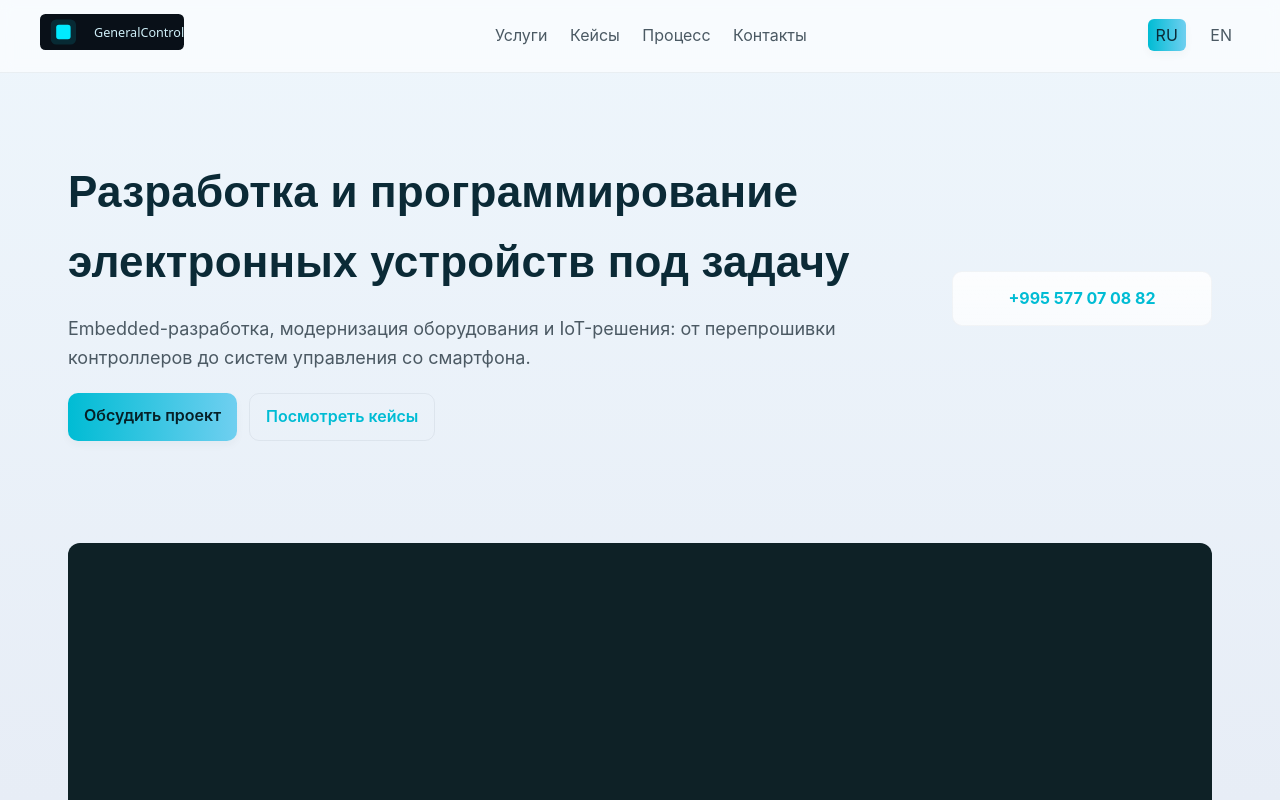
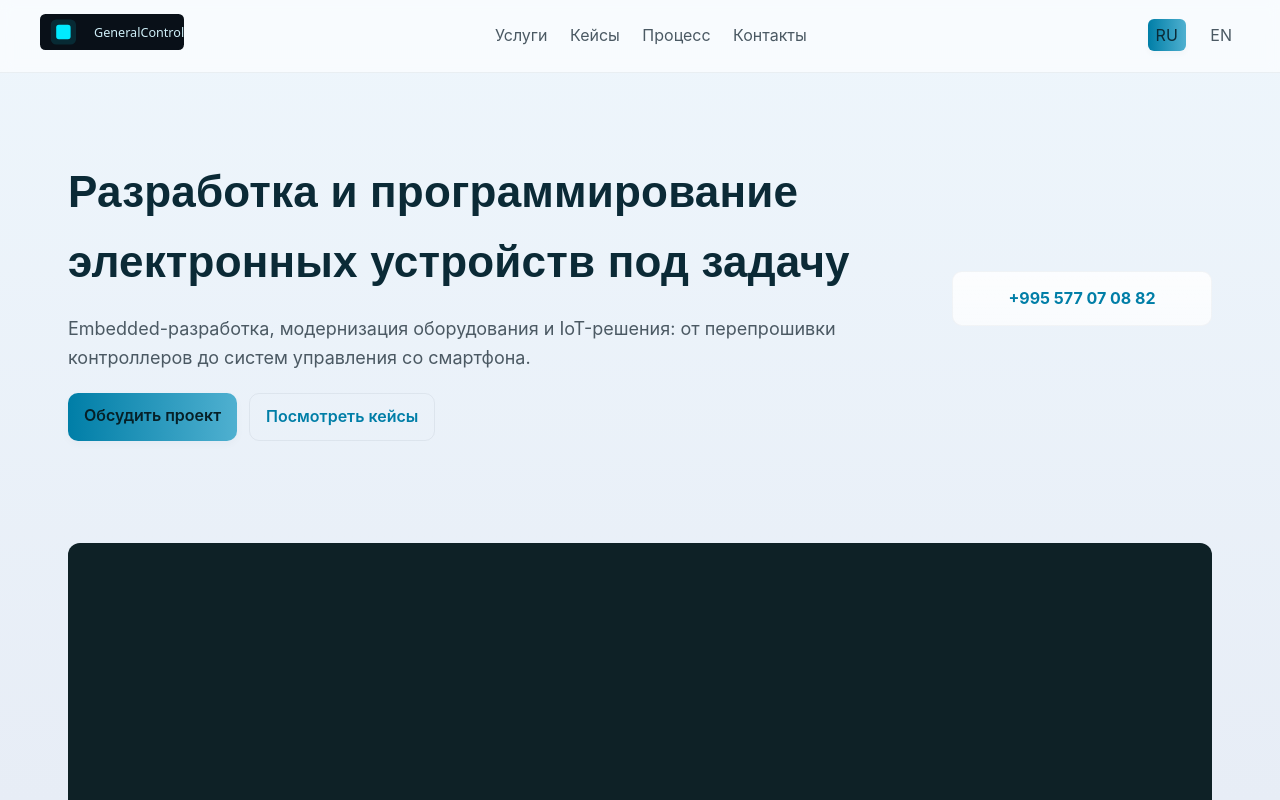
Before and after one commit to katerina-creator/generalcontrollers, a website: page index.html in a window 1280 px wide. Shown: the top 800 px of the page. Drawn offline with Linux system fonts and the light colour scheme.

Commit message:
pdate index.html, en.html, and styles.css to use plain root-relative language links and apply the new light industrial color system and card styling. Then I'll re-check JS for language handling.

```diff
--- a/assets/css/styles.css
+++ b/assets/css/styles.css
@@ -1,11 +1,11 @@
 :root{
   --bg-top:#eef6fc; /* very light cool blue */
   --bg-bottom:#e7edf6; /* steel-light gradient */
-  --surface:#eef3f8; /* base panel color */
-  --surface-2:#dce6f2; /* secondary tone */
-  --glass:rgba(255,255,255,0.85); /* light, near-solid panels */
-  --accent:#00bcd4; /* cold cyan */
-  --accent-2:#6fcff0;
+  --surface:#ffffff; /* cards/panels: white */
+  --surface-2:#f3f7fb; /* subtle secondary tone */
+  --glass:rgba(255,255,255,0.9);
+  --accent:#007ea7; /* professional blue */
+  --accent-2:#4fb0d0;
   --muted:#4b5963; /* paragraph color */
   --text:#0b2a36; /* primary text dark slate */
   --container:1200px;
@@ -34,14 +34,14 @@ body{
 .container{max-width:var(--container);margin:0 auto;padding:var(--space-md)}
 
 /* Grid overlay */
-.page-grid-overlay{position:fixed;inset:0;pointer-events:none;background-image:linear-gradient(rgba(11,42,54,0.02) 1px,transparent 1px),linear-gradient(90deg,rgba(11,42,54,0.02) 1px,transparent 1px);background-size:220px 220px,220px 220px;opacity:0.04}
+.page-grid-overlay{position:fixed;inset:0;pointer-events:none;background-image:linear-gradient(rgba(11,42,54,0.01) 1px,transparent 1px),linear-gradient(90deg,rgba(11,42,54,0.01) 1px,transparent 1px);background-size:220px 220px,220px 220px;opacity:0.03}
 
 .site-header{border-bottom:1px solid rgba(11,42,54,0.06);position:sticky;top:0;background:rgba(255,255,255,0.6);backdrop-filter:saturate(120%) blur(6px)}
 .header-inner{display:flex;align-items:center;justify-content:space-between;padding:14px 0}
 .logo img{height:36px}
 .main-nav a{color:var(--muted);text-decoration:none;margin-right:18px}
 .lang-switch a{color:var(--muted);text-decoration:none;margin-left:12px;padding:6px 8px;border-radius:6px}
-.lang-switch a.active{color:var(--text);background:linear-gradient(90deg,var(--accent),var(--accent-2));box-shadow:0 4px 8px rgba(11,42,54,0.04);}
+.lang-switch a.active{color:var(--text);background:linear-gradient(90deg,var(--accent),var(--accent-2));box-shadow:0 3px 6px rgba(11,42,54,0.03);}
 
 /* Section spacing */
 .section{padding:var(--space-lg) 0}
@@ -54,13 +54,13 @@ body{
 .hero-cta{margin-top:20px;display:flex;gap:12px}
 
 .btn{display:inline-block;padding:10px 16px;border-radius:10px;text-decoration:none;color:var(--text);font-weight:600}
-.btn.primary{background:linear-gradient(90deg,var(--accent),var(--accent-2));box-shadow:0 4px 8px rgba(11,42,54,0.04);color:#062027}
+.btn.primary{background:linear-gradient(90deg,var(--accent),var(--accent-2));box-shadow:0 3px 8px rgba(11,42,54,0.03);color:#062027}
 .btn.ghost{background:transparent;border:1px solid rgba(11,42,54,0.06);color:var(--accent)}
 
 .phone{background:linear-gradient(180deg,rgba(255,255,255,0.85),rgba(255,255,255,0.7));padding:14px;border-radius:10px;text-align:center;font-weight:700;color:var(--accent);border:1px solid rgba(11,42,54,0.04)}
 
 .cards{display:grid;grid-template-columns:repeat(3,1fr);gap:20px;margin-top:18px}
-.card{background:var(--surface);border:1px solid rgba(11,42,54,0.06);padding:20px;border-radius:12px;box-shadow:0 6px 18px rgba(11,42,54,0.03)}
+.card{background:var(--surface);border:1px solid rgba(11,42,54,0.04);padding:20px;border-radius:12px;box-shadow:0 6px 20px rgba(11,42,54,0.04)}
 
 .cases .grid{display:grid;grid-template-columns:repeat(3,1fr);gap:20px}
 .case .badges{margin-top:12px}
--- a/index.html
+++ b/index.html
@@ -30,7 +30,7 @@
         <a href="#contact">Контакты</a>
       </nav>
       <nav class="lang-switch">
-        <a href="/index.html" class="active">RU</a>
+        <a href="/" class="active">RU</a>
         <a href="/en.html">EN</a>
       </nav>
     </div>
```
Also changed, not shown: en.html (+1 -1 lines).
